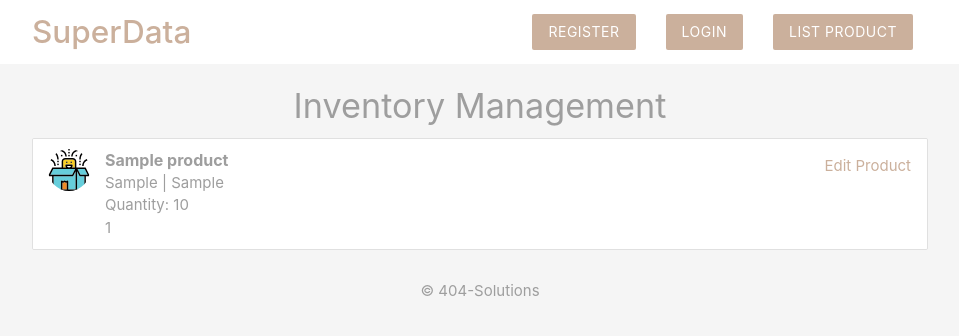
After one commit to darklongnightt/404-Solutions, a PHP site: page /inventory_management.php in a window 1280 px wide. The commit adds this page. Shown: the top 336 px of the page, without its empty margins (160-1119 px from the left). Run offline with PHP 8.4, Linux system fonts and the light colour scheme; tables that the repository leaves empty or names only in its code hold one stand-in row (values such as "Sample post").

Commit message:
Inventory management

```diff
--- /dev/null
+++ b/inventory_management.php
@@ -0,0 +1,42 @@
+<?php
+include("config/db_connect.php");
+include('templates/header.php');
+
+// Getting data from table: product as associative array
+$query = 'SELECT PDTNAME, CATEGORY, BRAND, PDTID, PDTQTY
+FROM product ORDER BY CREATED_AT DESC';
+$result = mysqli_query($conn, $query);
+$productList = mysqli_fetch_all($result, MYSQLI_ASSOC);
+
+// Free memory of result and close connection
+mysqli_free_result($result);
+mysqli_close($conn);
+
+?>
+
+<!DOCTYPE HTML>
+<html>
+<h4 class="center grey-text">Inventory Management</h4>
+
+<div class="container">
+    <ul class="collection">
+
+        <?php foreach ($productList as $product) { ?>
+            <li class="collection-item avatar">
+                <img src="img/product_icon1.svg" alt="" class="circle">
+                <span class="title bold grey-text"><?php echo htmlspecialchars($product['PDTNAME']); ?></span>
+
+                <div class="grey-text"><?php echo htmlspecialchars($product['BRAND']) . ' | ' . htmlspecialchars($product['CATEGORY']); ?></div>
+                <div class="grey-text"><?php echo htmlspecialchars('Quantity: ' . htmlspecialchars($product['PDTQTY'])); ?></div>
+                <span class="grey-text"><?php echo htmlspecialchars(htmlspecialchars($product['PDTID'])); ?></span>
+
+                <a href="edit_product.php" class="secondary-content brand-text">Edit Product</a>
+            </li>
+        <?php } ?>
+
+    </ul>
+</div>
+
+<?php include("templates/footer.php"); ?>
+
+</html>
--- a/templates/header.php
+++ b/templates/header.php
@@ -29,6 +29,10 @@ session_start();
 			position: relative;
 			top: -30px;
 		}
+
+		.bold {
+			font-weight: bold;
+		}
 	</style>
 </head>
 
@@ -57,6 +61,10 @@ session_start();
 						<a href="../my_orders.php" class="btn brand z-depth-0">My Orders</a>
 					</li>
 
+					<li>
+						<a href="../inventory_management.php" class="btn brand z-depth-0">Inventory Management</a>
+					</li>
+
 				<?php } else { ?>
 					<li>
 						<a href="../authentication/register.php" class="btn brand z-depth-0">Register</a>
```
Also changed, not shown: my_orders.php (+7 -1 lines), img/edit.png (added), img/edit1.png (added), img/edit2.png (added).
